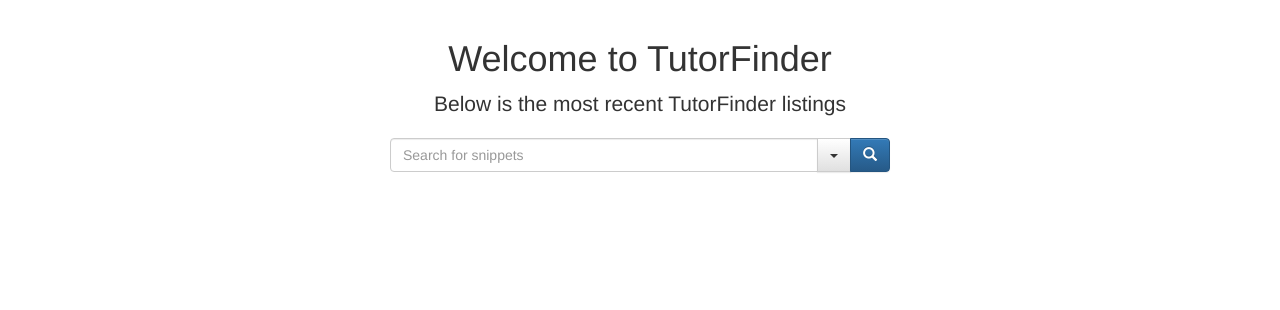
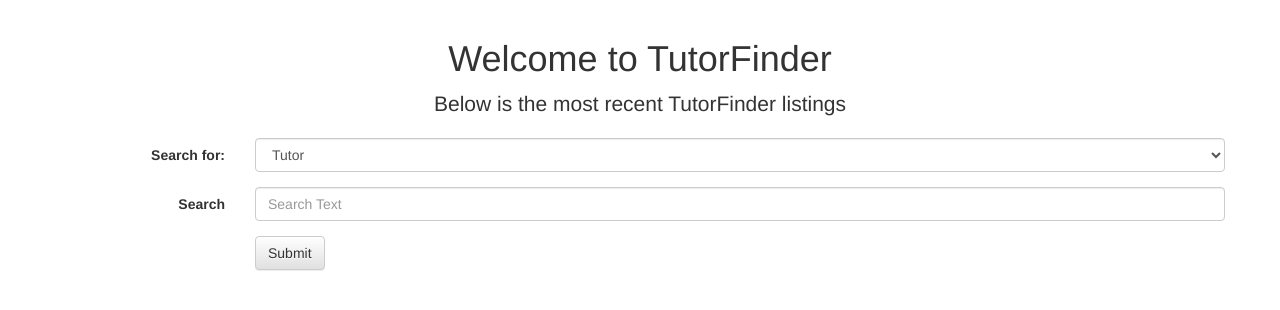
Before and after one commit to BretOwens/TutorFinder, a Flask app: page / in a window 1280 px wide. Shown: the part 51-361 px from the top of the page. Run offline with Flask 2, Linux system fonts and the light colour scheme; some libraries are stand-ins or nearby versions.

Commit message:
Fixed searching on homepage

```diff
--- a/app.py
+++ b/app.py
@@ -85,13 +85,14 @@ def search(accType, search):
 			 autocommit=True)
 	cursor = connection.cursor()
 	if (accType == "Tutor"):
-		cursor.execute("UPDATE Tutor SET TutorName='" + name + "' WHERE TutorUsername='" + email + "'")
+		cursor.execute("SELECT TutorUsername FROM Tutor WHERE TutorUsername LIKE '" + search + "%'")
 	elif (accType == "Student"):
-		cursor.execute("UPDATE Student SET StudentName='" + name + "' WHERE StudentUsername='" + email + "'")
+		cursor.execute("SELECT StudentUsername FROM Student WHERE StudentUsername LIKE '" + search + "%'")
+	results = cursor.fetchall()
 	connection.commit()
 	connection.close()
 	cursor.close()
-	return
+	return results
 
 @app.route('/')
 def home_page():
@@ -151,8 +152,8 @@ def delete_form():
 @app.route('/search_post', methods=['POST'])
 def search_form():
 	data = request.form
-	search(str(data['type']), str(data["search"]))
-	return render_template('success.html')
+	results = search(str(data['type']), str(data["search"]))
+	return render_template('results.html', results=results)
 
 if __name__ == '__main__':
     app.run(debug=True)
--- a/templates/index.html
+++ b/templates/index.html
@@ -1,95 +1,31 @@
 {% extends "layout.html" %}
 {% block content %}
-<style>
-dy {
-    padding-top: 50px;
-}
-.dropdown.dropdown-lg .dropdown-menu {
-    margin-top: -1px;
-    padding: 6px 20px;
-}
-.input-group-btn .btn-group {
-    display: flex !important;
-}
-.btn-group .btn {
-    border-radius: 0;
-    margin-left: -1px;
-}
-.btn-group .btn:last-child {
-    border-top-right-radius: 4px;
-    border-bottom-right-radius: 4px;
-}
-.btn-group .form-horizontal .btn[type="submit"] {
-  border-top-left-radius: 4px;
-  border-bottom-left-radius: 4px;
-}
-.form-horizontal .form-group {
-    margin-left: 0;
-    margin-right: 0;
-}
-.form-group .form-control:last-child {
-    border-top-left-radius: 4px;
-    border-bottom-left-radius: 4px;
-}
-
-@media screen and (min-width: 768px) {
-    #adv-search {
-        width: 500px;
-        margin: 0 auto;
-    }
-    .dropdown.dropdown-lg {
-        position: static !important;
-    }
-    .dropdown.dropdown-lg .dropdown-menu {
-        min-width: 500px;
-    }
-}
-</style>
        <div class="row">
             <div class="col-lg-12 text-center">
                 <h1>Welcome to TutorFinder</h1>
                 <p class="lead">Below is the most recent TutorFinder listings</p>
-
-					<div class="row">
-						<div class="col-md-12">
-							<div class="input-group" id="adv-search">
-								<input type="text" class="form-control" placeholder="Search for snippets" />
-								<div class="input-group-btn">
-									<div class="btn-group" role="group">
-										<div class="dropdown dropdown-lg">
-											<button type="button" class="btn btn-default dropdown-toggle" data-toggle="dropdown" aria-expanded="false"><span class="caret"></span></button>
-											<div class="dropdown-menu dropdown-menu-right" role="menu">
-												<form class="form-horizontal" action="search_post" method="post" role="form">
+			</div>
+                <form class="form-horizontal" action="search_post" method="post">
                   <div class="form-group">
-													<label for="filter">Filter by</label>
-													<select class="form-control">
-														<option value="0" selected>All Snippets</option>
-														<option value="1">Featured</option>
-														<option value="2">Most popular</option>
-														<option value="3">Top rated</option>
-														<option value="4">Most commented</option>
+                    <label for="type" class="col-sm-2 control-label">Search for: </label>
+                    <div class="col-sm-10">
+                      <select class="form-control" id="type" name="type">
+                        <option>Tutor</option>
+                        <option>Student</option>
                       </select>
                     </div>
-												  <div class="form-group">
-													<label for="contain">Author</label>
-													<input class="form-control" type="text" />
                   </div>
  				  <div class="form-group">
-													<label for="contain">Contains the words</label>
-													<input class="form-control" type="text" />
+                    <label for="name" class="col-sm-2 control-label">Search</label>
+                    <div class="col-sm-10">
+                      <input type="text" class="form-control" id="name" name="search" placeholder="Search Text">
                     </div>
-												  <button type="submit" class="btn btn-primary"><span class="glyphicon glyphicon-search" aria-hidden="true"></span></button>
+                  </div>
+                  <div class="form-group">
+                    <div class="col-sm-offset-2 col-sm-10">
+                      <button type="submit" class="btn btn-default">Submit</button>
+                    </div>
+                  </div>
                 </form>
         </div>
-										</div>
-										<button type="button" class="btn btn-primary"><span class="glyphicon glyphicon-search" aria-hidden="true"></span></button>
-									</div>
-								</div>
-							</div>
-						  </div>
-						</div>
-					</div>
-
-					</div>
-        </div>
 {% endblock %}
--- a/templates/layout.html
+++ b/templates/layout.html
@@ -19,6 +19,10 @@
 
 	<!-- Latest compiled and minified JavaScript -->
 	<script src="https://maxcdn.bootstrapcdn.com/bootstrap/3.3.7/js/bootstrap.min.js" integrity="sha384-Tc5IQib027qvyjSMfHjOMaLkfuWVxZxUPnCJA7l2mCWNIpG9mGCD8wGNIcPD7Txa" crossorigin="anonymous"></script>
+
+	<script type="text/javascript" src="https://cdnjs.cloudflare.com/ajax/libs/twitter-bootstrap/4.0.0alpha.5/js/bootstrap.min.js">	</script>
+	<script type="text/javascript" src="https://cdnjs.cloudflare.com/ajax/libs/jquery/2.1.4/jquery.min.js"></script>
+
 	<!-- Custom CSS -->
     <style>
     body {
```
Also changed, not shown: templates/results.html (added, +35 -0 lines). Lines whose indentation alone changed are shown as unchanged.
